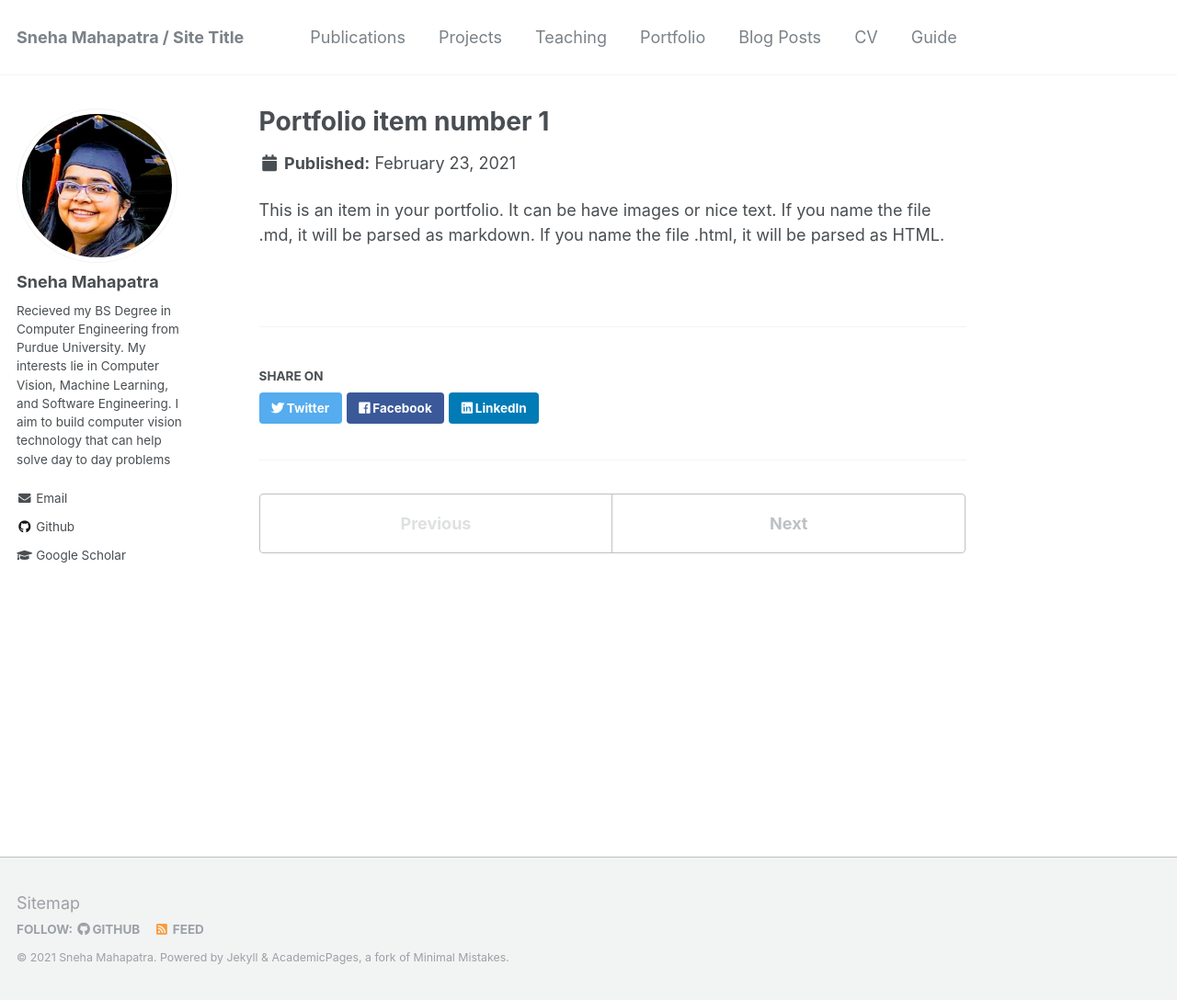
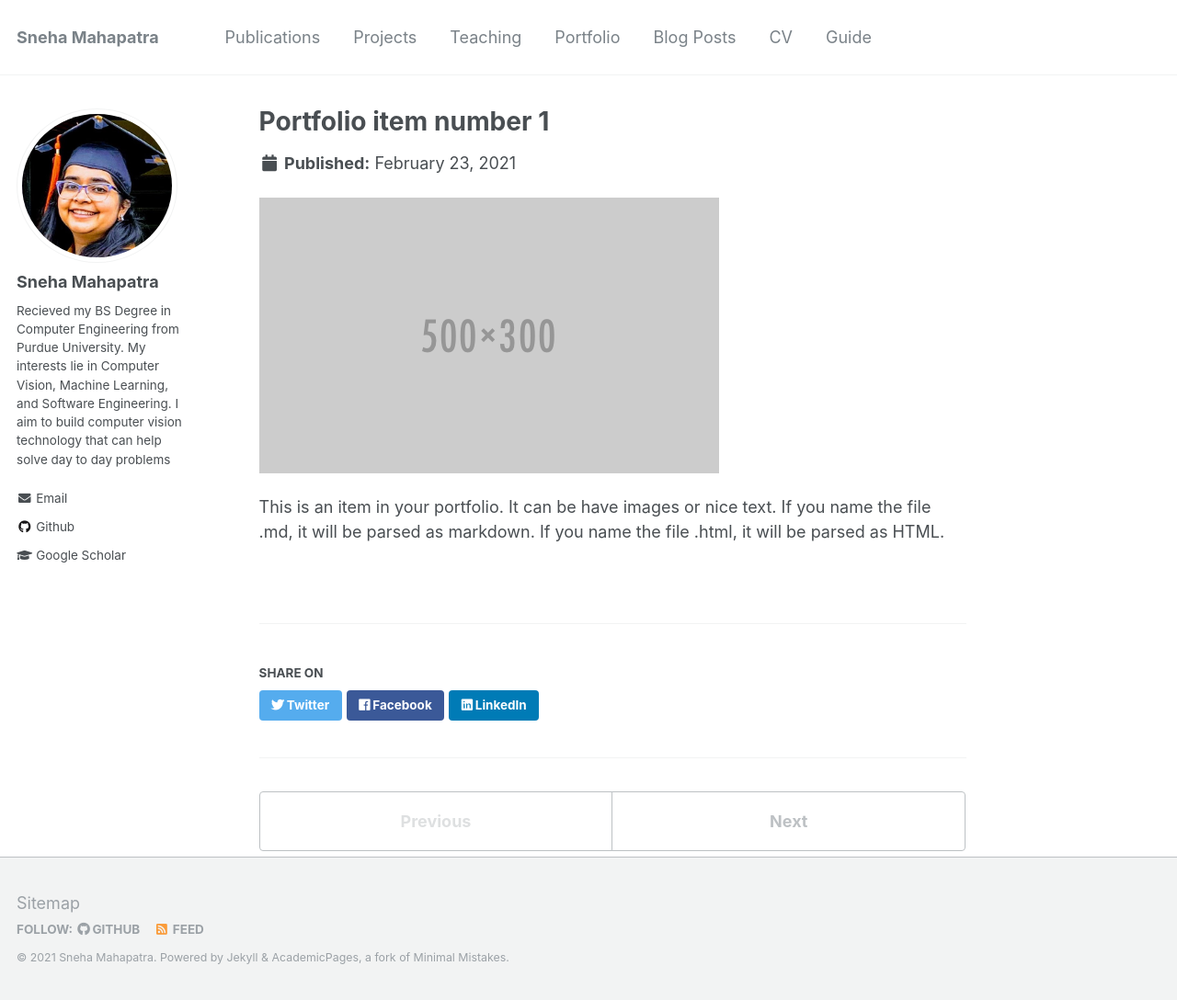
Before and after one commit to sne21star/sne21star.github.io, a Jekyll site: the page built from _portfolio/portfolio-1.md, in a window 1280 px wide and 1088 px high. Shown: the whole window at 92% size. Built offline with Jekyll 4.4.1, drawn with Linux system fonts in a browser that asks for light colours.

Commit message:
Added image. Let us see if it works

```diff
--- a/_config.yml
+++ b/_config.yml
@@ -8,7 +8,7 @@
 # Site Settings
 locale                   : "en-US"
 theme                    : "jekyll-theme-cayman"
-title                    : "Sneha Mahapatra / Site Title"
+title                    : "Sneha Mahapatra"
 title_separator          : "-"
 name                     : &name "Sneha Mahapatra"
 description              : &description "personal description"
--- a/_portfolio/portfolio-1.md
+++ b/_portfolio/portfolio-1.md
@@ -3,5 +3,6 @@ title: "Portfolio item number 1"
 excerpt: "Short description of portfolio item number 1<br/><img src='/images/500x300.png'>"
 collection: portfolio
 ---
+<img src='/images/500x300.png'>
 
 This is an item in your portfolio. It can be have images or nice text. If you name the file .md, it will be parsed as markdown. If you name the file .html, it will be parsed as HTML.
```
Also changed, not shown: 1 other file.
